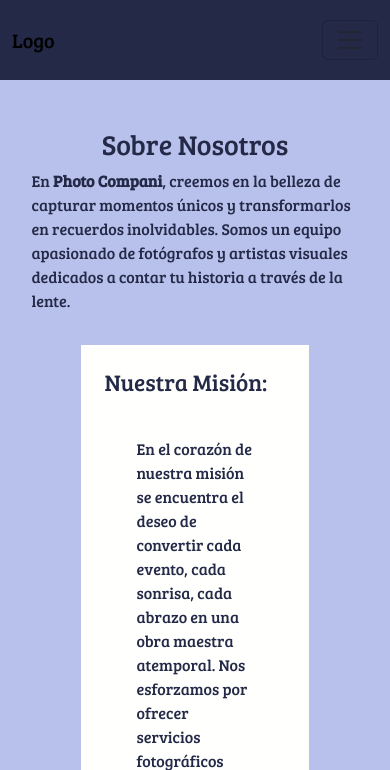
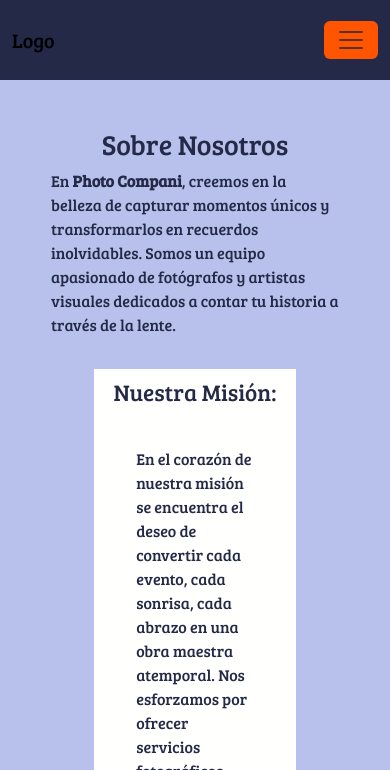
Before and after one commit to GabrielR-Dev/PreEntrega3RolonGabriel-CH, a plain HTML site: page pages/sobre-nosotros.html in a window 390 px wide. Shown: the top 770 px of the page. Drawn offline with nearby package versions, Linux system fonts and the light colour scheme.

Commit message:
Actualizando desperfectos

```diff
--- a/sass/_mixins.scss
+++ b/sass/_mixins.scss
@@ -25,8 +25,9 @@
 }
 
 @mixin tarjetas {
+    @include flex-center;
     width: 70%;
-    padding: 24px;
+    padding: 10px;
     background-color: $color-terciario;
 
     p{
--- a/sass/_styles-carrusel.scss
+++ b/sass/_styles-carrusel.scss
@@ -1,4 +1,7 @@
-
+.navbar-toggler{
+    background-color: $backgound-boton-claro;
+    border: 1px;
+}
 
 .carousel-inner {
     position: relative;
--- a/sass/_styles-clientes.scss
+++ b/sass/_styles-clientes.scss
@@ -1,7 +1,9 @@
 .main {
+
+
     .main__clientes {
-        @include flex-center;
-        flex-direction: column;
+            @include flex-center;
+            flex-direction: column;
 
         .main__clientes__cliente {
             @include tarjetas;
--- a/sass/_styles-empleados.scss
+++ b/sass/_styles-empleados.scss
@@ -32,7 +32,6 @@
                     border-radius: 20px;
                 }
                 .redes-sociales{
-
                     img{
                         width: 2rem;
                         height: 2rem;
--- a/sass/_styles-general.scss
+++ b/sass/_styles-general.scss
@@ -44,6 +44,6 @@ body{
 .main{
     @include flex-center;
     flex-direction: column;
-    width: 90%;
+    width: 80%;
     margin-top: 3rem;
 }
--- a/sass/_styles-inicio.scss
+++ b/sass/_styles-inicio.scss
@@ -12,8 +12,8 @@
 
         display: grid;
         grid-template-columns: 1fr;
-        gap: 10rem;
-
+        gap: 2rem;
+        justify-items: center;
         .card {
             @include tarjetas;
 
@@ -28,13 +28,12 @@
 
 
 /* Media Query img */
-@media(min-width : $pantalla-chica) {
+@media(min-width : $pantalla-media) {
     .main {
 
         .cards {
             display: grid;
             grid-template-columns: repeat(2, 1fr);
-            gap: 5rem;
 
         }
 
@@ -47,6 +46,8 @@
         display: grid;
         grid-template-columns: repeat(3, 1fr);
 
+        justify-content: center;
+
 
     }
 
--- a/sass/_styles-sobre-nosotros.scss
+++ b/sass/_styles-sobre-nosotros.scss
@@ -11,6 +11,7 @@
         flex-direction: column;
         .sobre-nosotros-inf{
             @include tarjetas;
+            flex-direction: column;
             transition: 0.5s;
             &:hover {
                 transform: scale(1.2);
@@ -35,6 +36,7 @@
 
 /*Media Queries Carousel*/
 @media(min-width: $pantalla-chica) {
+
     .main {
         .video {
             iframe {
```
Also changed, not shown: sass/styles.css, 1 other file.
